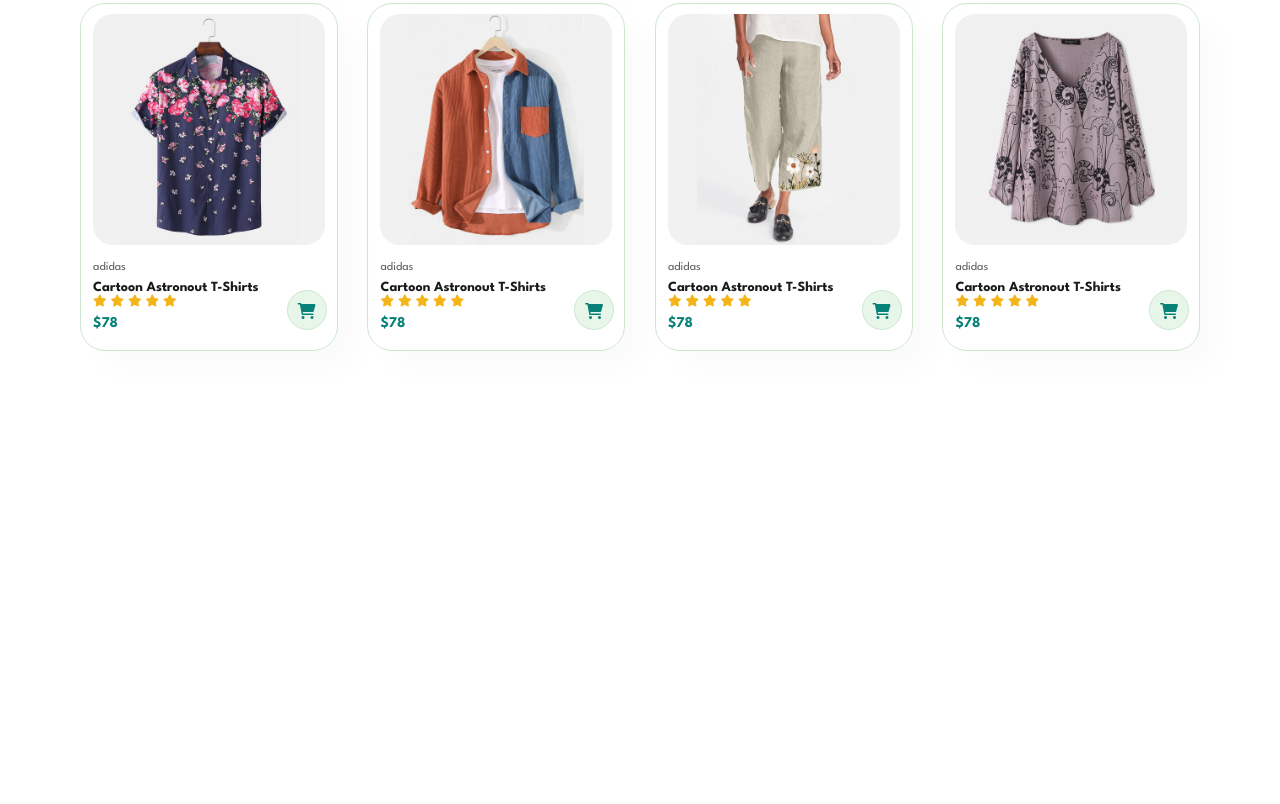
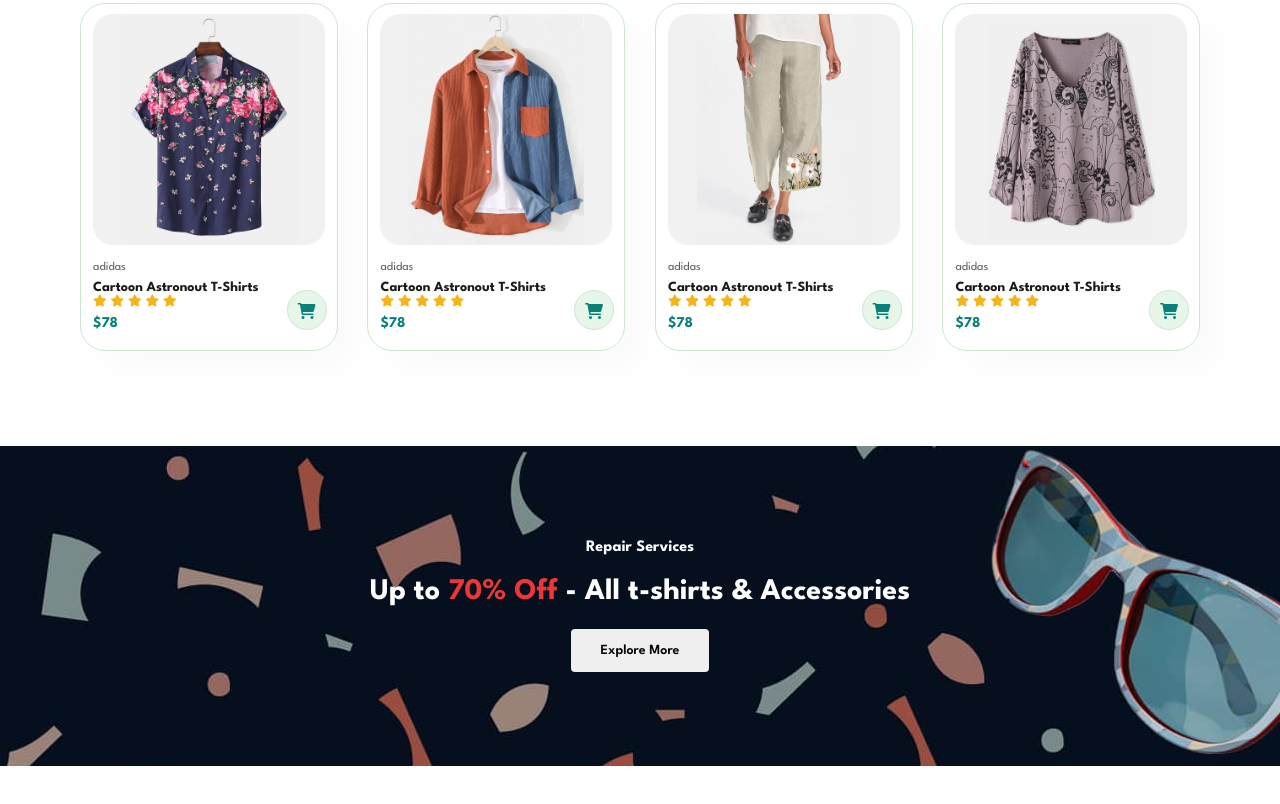
Before and after one commit to ahmedemad24/Build-and-Deploy-Ecommerce-Website-main, a plain HTML site: page index.html in a window 1280 px wide. Shown: the part 1664-2468 px from the top of the page. Before the commit the page ends 2070 px from the top, so only its background shows below. Drawn offline with Linux system fonts and the light colour scheme.

Commit message:
till banner section with all styles

```diff
--- a/index.html
+++ b/index.html
@@ -196,6 +196,12 @@
         </div>
     </section>
 
+    <section id="banner" class="section-m1">
+        <h4>Repair Services</h4>
+        <h2>Up to <span>70% Off</span> - All t-shirts & Accessories</h2>
+        <button class="normal">Explore More</button>
+    </section>
+
     <script src="script.js"></script>
 </body>
 </html>
--- a/styles.css
+++ b/styles.css
@@ -41,6 +41,18 @@ p {
 
 .section-m1 {
     margin: 40px 0;
+}
+
+button.normal {
+    font-size: 14px;
+    font-weight: 600;
+    padding: 15px 30px;
+    color: #000;
+    border-radius: 4px;
+    cursor: pointer;
+    border: none;
+    outline: none;
+    transition: 0.2s ;
 }
 
 body {
@@ -209,7 +221,7 @@ body {
     cursor: pointer;
     box-shadow: 20px 20px 30px rgba(0, 0, 0, 0.02);
     margin: 15px 0;
-    transition: 0.2 ease;
+    transition: 0.2s ease;
     position: relative;
  }
 
@@ -262,3 +274,35 @@ body {
     bottom: 20px;
     right: 10px;
  }
+
+ #banner {
+    display: flex;
+    flex-direction: column;
+    justify-content: center;
+    align-items: center;
+    text-align: center;
+    background-image: url(img/banner/b2.jpg);
+    width: 100%;
+    height: 40vh;
+    background-position: center;
+ }
+
+ #banner h4 {
+    color: #fff;
+    font-size: 16px;
+ }
+
+ #banner h2 {
+    color: #fff;
+    font-size: 30px;
+    padding: 10px 0;
+ }
+
+ #banner h2 span {
+    color: #ef3636;
+ }
+
+ #banner button:hover {
+    background: #088178;
+    color: #fff;
+ }
```
